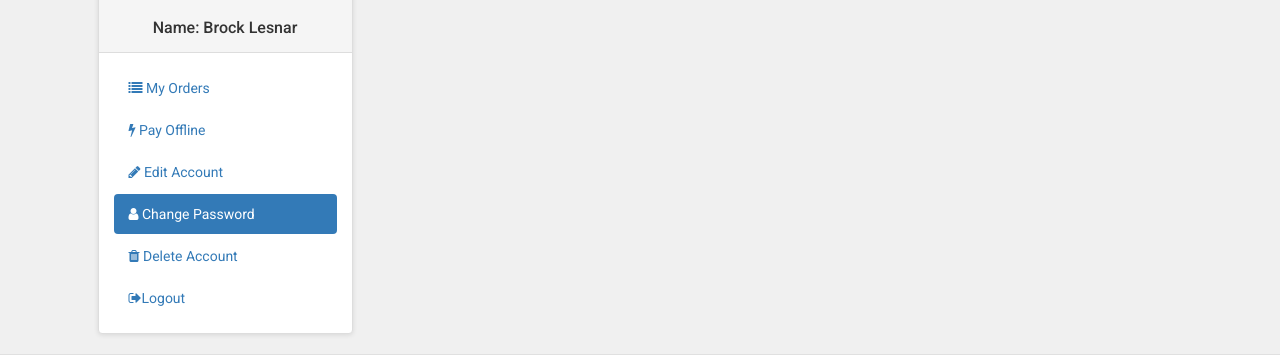
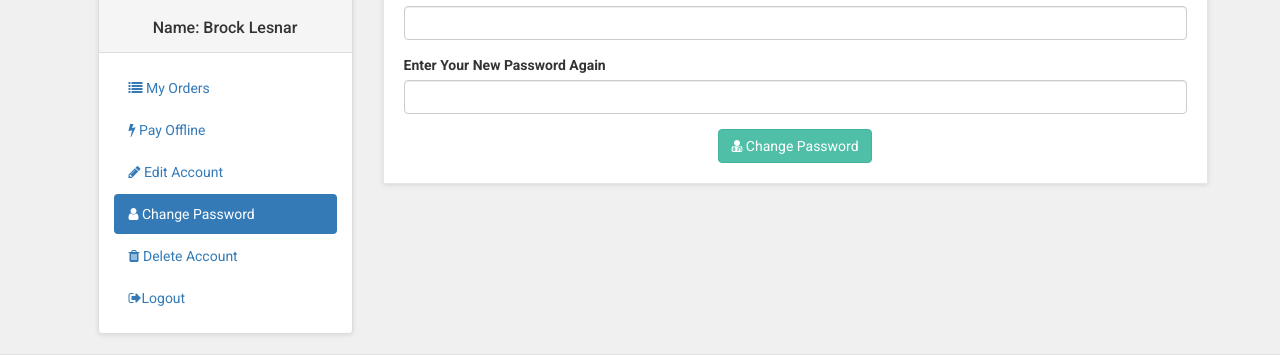
Before and after one commit to alexangria1992/Ecom_Store, a PHP site: page /customer/my_account.php?change_pass in a window 1280 px wide. Shown: the part 378-733 px from the top of the page. Run offline with PHP 8.4, Linux system fonts and the light colour scheme.

```diff
--- /dev/null
+++ b/customer/change_pass.php
@@ -0,0 +1,20 @@
+<h1 align="center">Change Password</h1>
+<form action="" method="post">
+    <div class="form-group">
+        <label>Enter Your current Password</label>
+        <input type="text" name="old_pass" class="form-control" required>
+    </div>
+    <div class="form-group">
+        <label>Enter Your New Password</label>
+        <input type="text" name="new_pass" class="form-control" required>
+    </div>
+    <div class="form-group">
+        <label>Enter Your New Password Again</label>
+        <input type="text" name="new_pass_again" class="form-control" required>
+    </div>
+    <div class="text-center">
+        <button type="submit" name="submit" class="btn btn-primary">
+            <i class="fa fa-user-md"></i> Change Password
+        </button>
+    </div>
+</form>
--- a/customer/my_account.php
+++ b/customer/my_account.php
@@ -130,6 +130,14 @@
                        {
                         include("edit_account.php") ;
                        }
+                       if(isset($_GET['change_pass']))
+                       {
+                        include("change_pass.php") ;
+                       }
+                       if(isset($_GET['delete_account']))
+                       {
+                        include("delete_account.php") ;
+                       }
                     ?>
                 </div>
             </div>
```
Also changed, not shown: customer/delete_account.php (added, +8 -0 lines).
